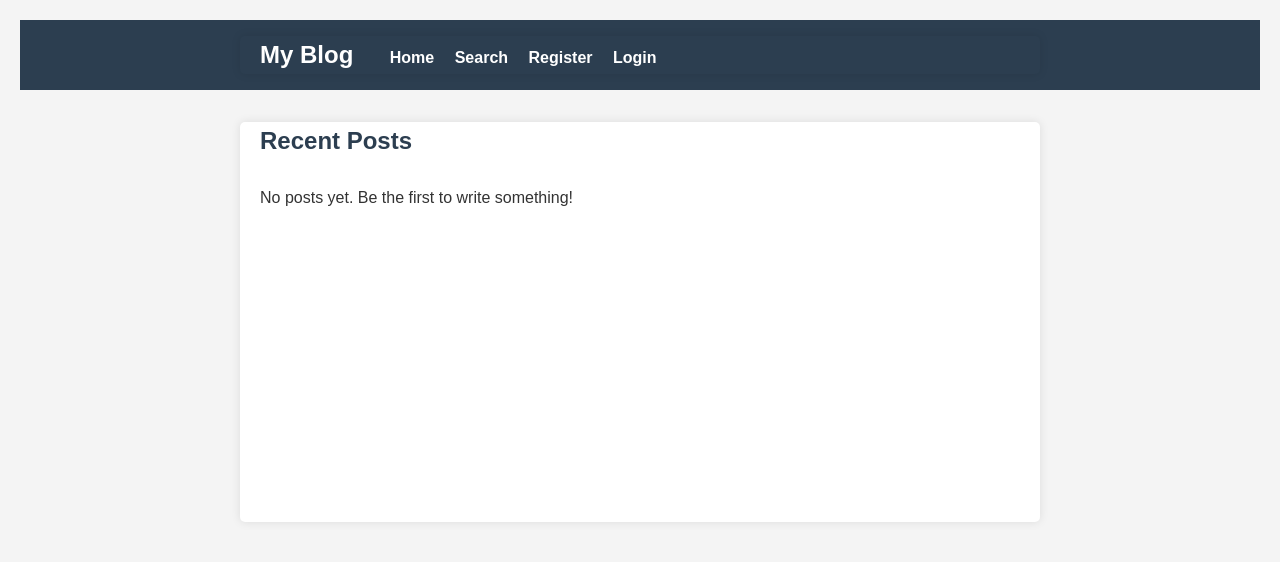
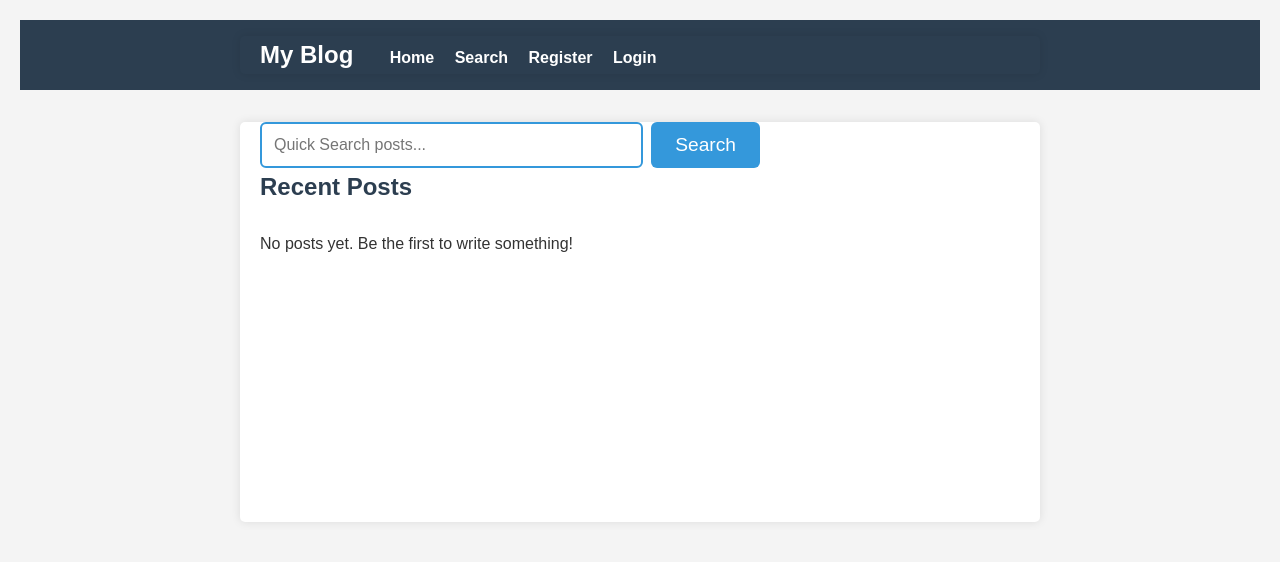
Before and after one commit to stevebiczyk/flask-blog-app, a Flask app: page / in a window 1280 px wide. Shown: the top 562 px of the page. Run offline with Flask 3, Linux system fonts and the light colour scheme; data that the repository does not hold is empty; some libraries are stand-ins or nearby versions.

Commit message:
added quick search function to homepage

```diff
--- a/static/style.css
+++ b/static/style.css
@@ -624,6 +624,45 @@ textarea:focus {
   margin: 0;
 }
 
+/* Quick Search on Homepage */
+
+.quick-search {
+  margin-top: 2rem;
+}
+
+.quick-search form {
+  display: flex;
+  gap: 0.5rem;
+  max-width: 500px;
+}
+
+.quick-search input {
+  flex: 1;
+  padding: 0.75rem;
+  border: 2px solid #ddd;
+  border-radius: 6px;
+  font-size: 1rem;
+}
+
+.quick-search input:focus {
+  outline: none;
+  border-color: #3498db;
+}
+
+.quick-search button {
+  padding: 0.75rem 1.5rem;
+  background-color: #3498db;
+  color: white;
+  border: none;
+  border-radius: 6px;
+  cursor: pointer;
+  font-size: 1.2rem;
+}
+
+.quick-search button:hover {
+  background-color: #2980b9;
+}
+
 /* Footer */
 
 footer {
--- a/templates/index.html
+++ b/templates/index.html
@@ -1,6 +1,17 @@
 {% extends "base.html" %} {% block title %}Home - My Blog{% endblock %} {% block
 content %}
 <div class="posts">
+  <div class="quick-search">
+    <form method="GET" action="/search" class="quick-search-form">
+      <input
+        type="text"
+        name="q"
+        placeholder="Quick Search posts..."
+        class="quick-search-input"
+        autofocus
+      />
+      <button type="submit" class="quick-search-btn">Search</button>
+    </form>
     <h2>Recent Posts</h2>
 
     {% if posts %} {% for post in posts %}
@@ -15,7 +26,9 @@ content %}
                 >{{ post.username }}</a
               ></span
             >
-          <span class="date">{{ post.created_at.strftime('%B %d, %Y') }}</span>
+            <span class="date"
+              >{{ post.created_at.strftime('%B %d, %Y') }}</span
+            >
           </div>
         </div>
 
@@ -199,3 +212,4 @@ content %}
         checkPostOwner();
   </script>
   {% endblock %}
+</div>
--- a/templates/search.html
+++ b/templates/search.html
@@ -57,7 +57,7 @@ title %} {% block content %}
   <div class="search-empty">
     <p>Enter a search term to find posts.</p>
   </div>
-  {% endif %} {% endif %}
+  {% endif %}
 </div>
 
 {% endblock content %}
```
Lines whose indentation alone changed are shown as unchanged.
